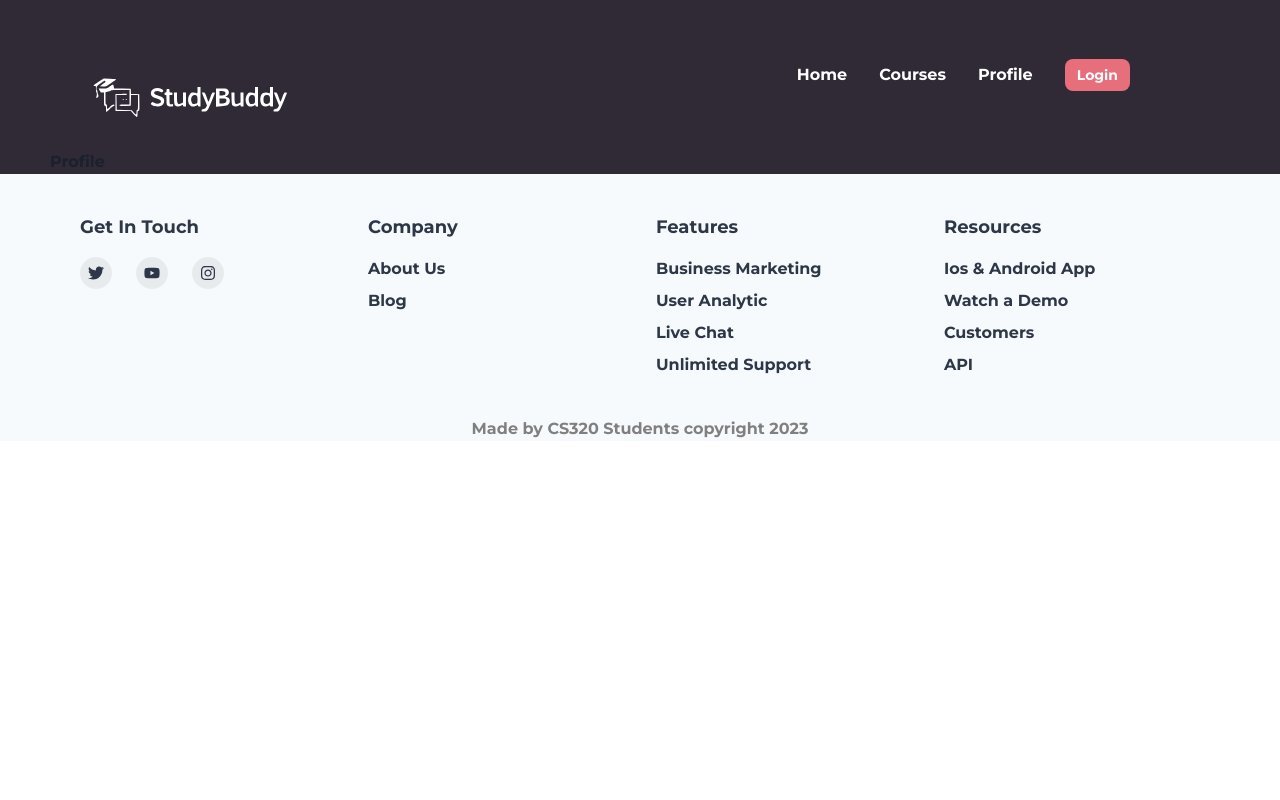
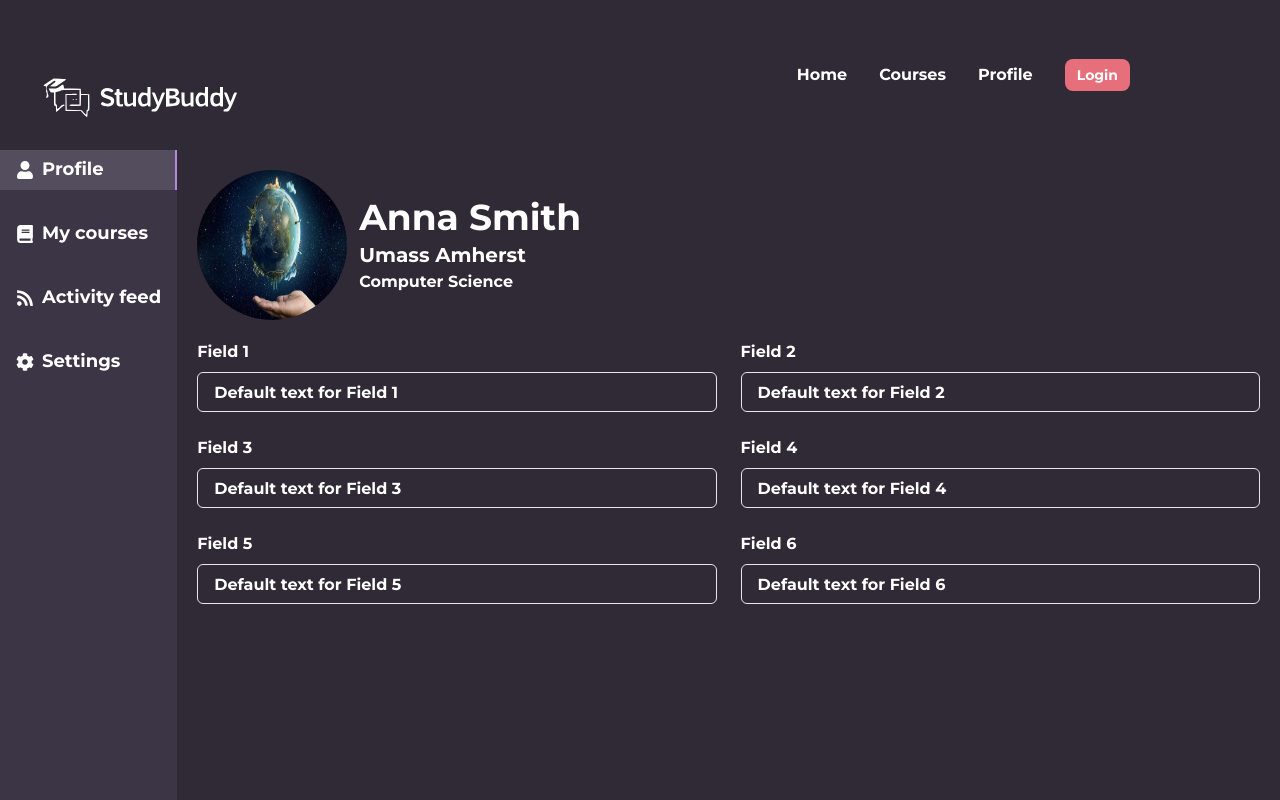
Before and after one commit to SidUMass/StudyBuddy, a React (Create React App) app in the folder client/: page /profile in a window 1280 px wide. Shown: the top 800 px of the page. Built offline with nearby package versions, Linux system fonts and the light colour scheme.

Commit message:
Add profile page

```diff
--- a/client/src/App.css
+++ b/client/src/App.css
@@ -33,7 +33,7 @@
 
 .header-body {
   background-color: #2F2A36;
-  padding-left: 50px;
+  /* padding-left: 50px; */
 }
 
 .App-Body{
--- a/client/src/pages/Profile.js
+++ b/client/src/pages/Profile.js
@@ -1,8 +1,121 @@
-import React from 'react';
+import { Box, VStack, Heading, Text, Image, Button, Flex, SimpleGrid, Input, FormControl, FormLabel, Table, Thead, Tbody, Tr, Th, Td  } from "@chakra-ui/react";
+import { useState } from "react";
+import { FaUser, FaBook, FaRss, FaCog } from "react-icons/fa";
+import profileImage from './profile.jpg';
 
 function Profile() {
+  const [activeButton, setActiveButton] = useState("Profile");
+
+  const handleClick = (name) => {
+    setActiveButton(name);
+  };
+
+  const SidebarButton = ({ name, icon }) => (
+    <Button
+      leftIcon={icon}
+      backgroundColor={activeButton === name ? "#544D5E" : "transparent"}
+      color="white"
+      onClick={() => handleClick(name)}
+      width="100%"
+      justifyContent="flex-start"
+      borderRadius="none"
+      borderRight={activeButton === name ? "2px solid #B089D8" : ""}
+      _hover={{}}
+      fontSize="lg" // increased font size
+    >
+      {name}
+    </Button>
+  );
+
   return (
-    <h1>Profile</h1>
+    <Flex h="100vh" m="0" p="0">
+      <VStack
+        as="nav"
+        spacing={6}
+        align="stretch"
+        backgroundColor="#3C3546"
+        width="1/5"
+        color="white"
+      >
+        <SidebarButton name="Profile" icon={<FaUser />} />
+        <SidebarButton name="My courses" icon={<FaBook />} />
+        <SidebarButton name="Activity feed" icon={<FaRss />} />
+        <SidebarButton name="Settings" icon={<FaCog />} />
+      </VStack>
+      {activeButton === "Profile" && (
+        <Box flex="1" padding={5} color="white">
+          <Flex align="center">
+            <Image
+              borderRadius="full"
+              boxSize="150px"
+              src={profileImage}
+              alt="Profile"
+              mr={3}
+            />
+            <Box>
+              <Heading>Anna Smith</Heading>
+              <Text fontSize="xl">Umass Amherst</Text>
+              <Text>Computer Science</Text>
+            </Box>
+          </Flex>
+          <SimpleGrid columns={2} spacing={6} mt={5}>
+            <FormControl>
+              <FormLabel>Field 1</FormLabel>
+              <Input defaultValue="Default text for Field 1" />
+            </FormControl>
+            <FormControl>
+              <FormLabel>Field 2</FormLabel>
+              <Input defaultValue="Default text for Field 2" />
+            </FormControl>
+            <FormControl>
+              <FormLabel>Field 3</FormLabel>
+              <Input defaultValue="Default text for Field 3" />
+            </FormControl>
+            <FormControl>
+              <FormLabel>Field 4</FormLabel>
+              <Input defaultValue="Default text for Field 4" />
+            </FormControl>
+            <FormControl>
+              <FormLabel>Field 5</FormLabel>
+              <Input defaultValue="Default text for Field 5" />
+            </FormControl>
+            <FormControl>
+              <FormLabel>Field 6</FormLabel>
+              <Input defaultValue="Default text for Field 6" />
+            </FormControl>
+          </SimpleGrid>
+        </Box>
+      )}
+      {activeButton === "My courses" && (
+        <Box flex="1" padding={5} color="white">
+          <Heading>Anna Smith</Heading>
+          <Text fontSize="xl">Umass Amherst</Text>
+          <Heading mt={5} size="lg">My courses</Heading>
+          <Table variant="simple" mt={5} size="sm" style={{tableLayout: 'auto'}}>
+
+            <Thead>
+              <Tr bg="#463F50" height="50px">
+                <Th borderRight="1px solid black" color="white">Class</Th>
+                <Th borderRight="1px solid black" color="white">Description</Th>
+                <Th borderRight="1px solid black" color="white">Term</Th>
+                <Th borderRight="1px solid black" color="white">Professor's Name</Th>
+                <Th borderRight="1px solid black" color="white">Number of Students</Th>
+              </Tr>
+            </Thead>
+            <Tbody>
+              <Tr bg="#696076" height="70px">
+                <Td borderRight="1px solid black">Class 1</Td>
+                <Td borderRight="1px solid black">Description 1</Td>
+                <Td borderRight="1px solid black">Term 1</Td>
+                <Td borderRight="1px solid black">Professor's Name 1</Td>
+                <Td borderRight="1px solid black">Number of Students 1</Td>
+              </Tr>
+              {/* Add more rows as needed */}
+            </Tbody>
+          </Table>
+        </Box>
+      )}
+    </Flex>
   );
 }
 
```
Also changed, not shown: client/src/pages/profile.jpg (added), 1 other file (tests, documents, lock files or other folders).
